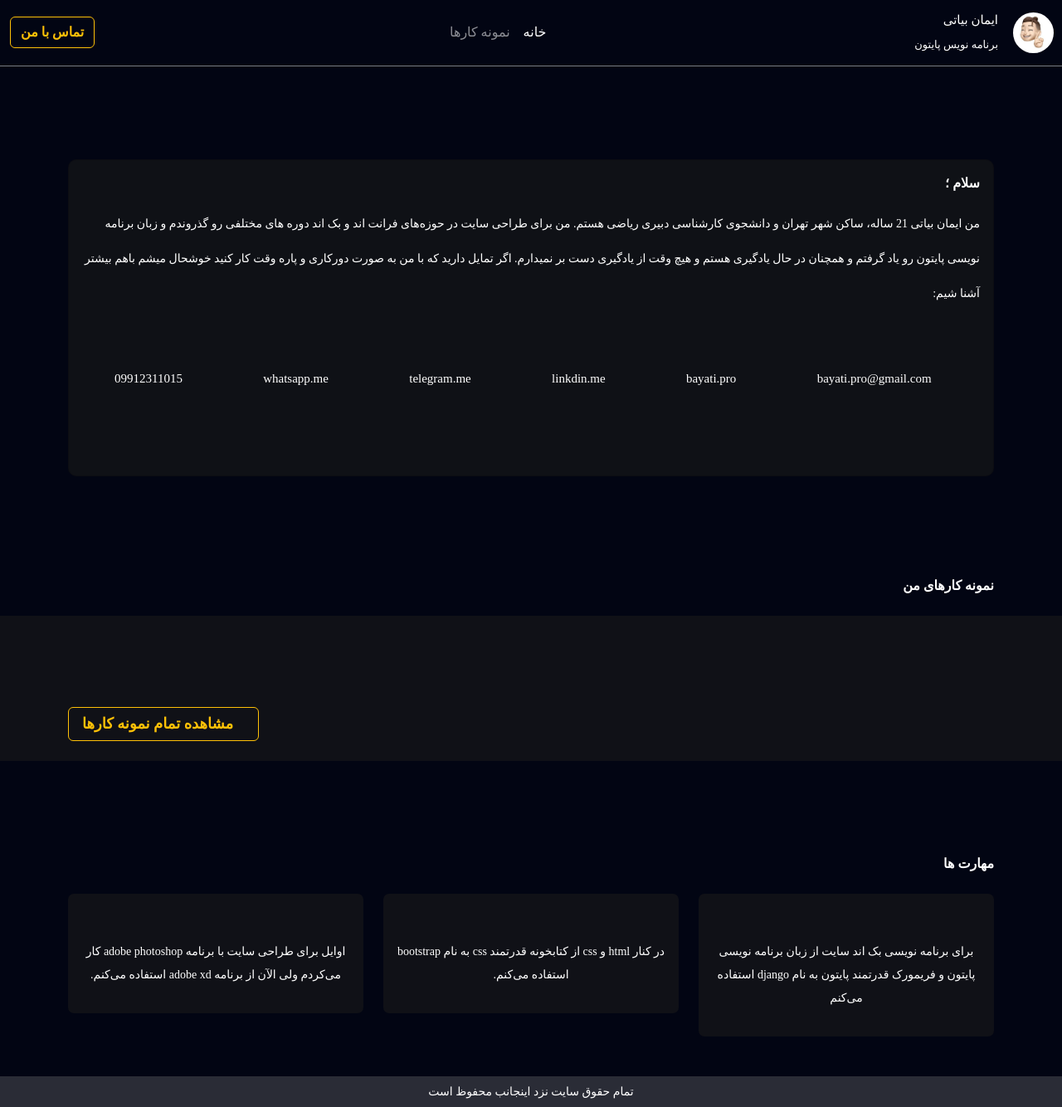
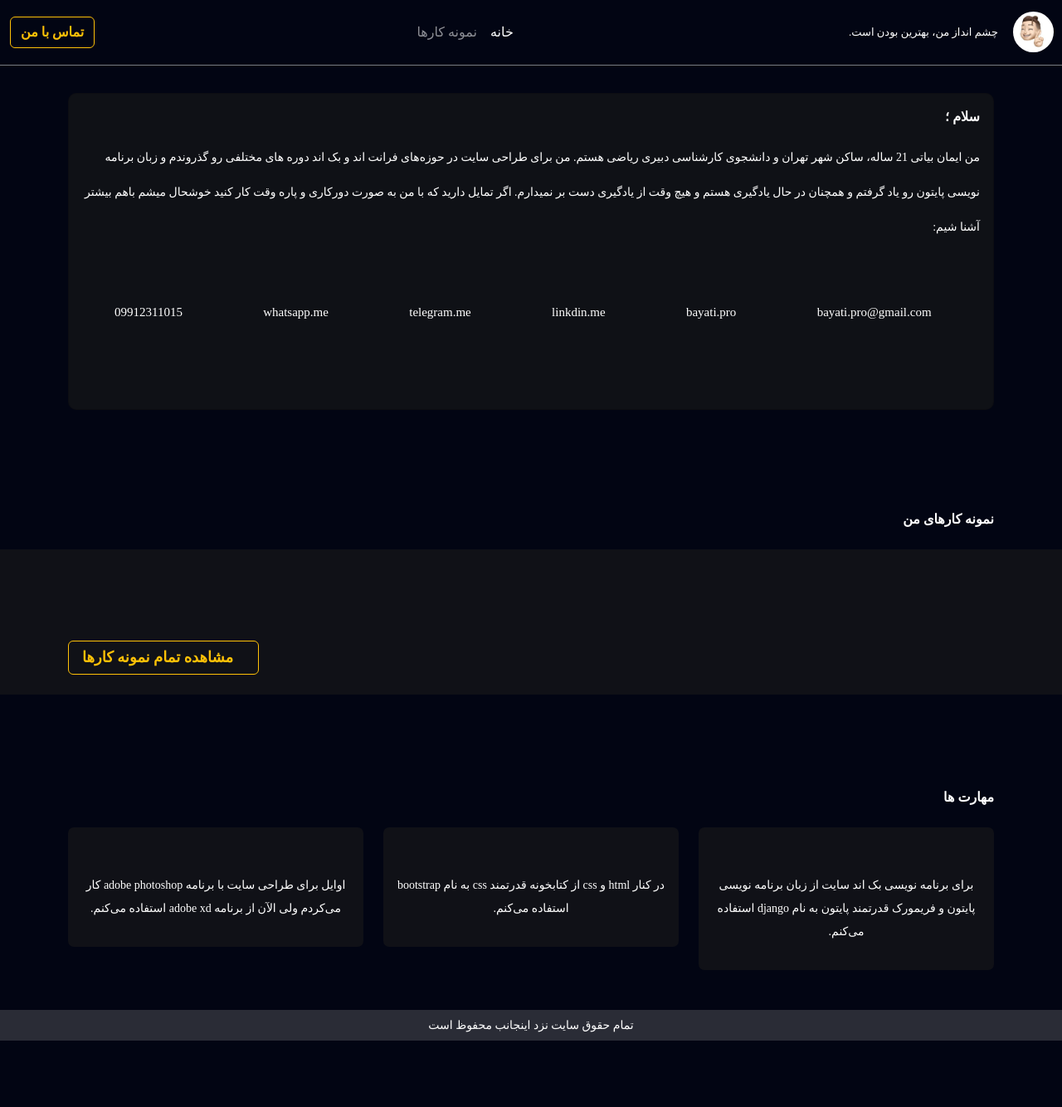
Before and after one commit to imanbayati/personal, a Django app: page / in a window 1280 px wide. Shown: the whole page at 83% size. After the commit the page ends 1254 px from the top, so only its background shows below. Run offline with Django 3.2, Linux system fonts and the light colour scheme; data that the repository does not hold is empty; some libraries are stand-ins or nearby versions; some web fonts are replaced.

Commit message:
final works

```diff
--- a/templates/base.html
+++ b/templates/base.html
@@ -8,9 +8,7 @@
 <link type="text/css" rel="stylesheet" href="{% static 'css/bootstrap.min.css' %}">
 <link type="text/css" rel="stylesheet" href="{% static 'css/bootstrap.rtl.min.css' %}">
 <link type="text/css" rel="stylesheet" href="{% static 'css/hover-min.css' %}">
-<!-- Add the slick-theme.css if you want default styling -->
 <link rel="stylesheet" type="text/css" href="//cdn.jsdelivr.net/npm/slick-carousel@1.8.1/slick/slick.css"/>
-<!-- Add the slick-theme.css if you want default styling -->
 <link rel="stylesheet" type="text/css" href="//cdn.jsdelivr.net/npm/slick-carousel@1.8.1/slick/slick-theme.css"/>
 <link type="text/css" rel="stylesheet" href="{% static 'css/style.css' %}">
 </head>
@@ -25,21 +23,16 @@
 						<div class="memoji align-self-center">
 							<img class="img-fluid" src="{% static 'img/download.jfif' %}" alt="me">
 						</div>
-						<div class="flex-column text-top">
-							<p class="text-white">
-								 ایمان بیاتی
-							</p>
-							<small class="text-white">
-								برنامه نویس پایتون
-							</small>
-						</div>
+						<p class="text-white mt-3" style="font-size:13px;">
+							چشم انداز من، بهترین بودن است.
+						</p>
 					</div>
 				</a>
     			<button class="navbar-toggler" type="button" data-bs-toggle="collapse" data-bs-target="#navbarSupportedContent" aria-controls="navbarSupportedContent" aria-expanded="false" aria-label="Toggle navigation">
       				<span class="navbar-toggler-icon"></span>
     			</button>
     			<div class="collapse navbar-collapse" id="navbarSupportedContent">
-     			 <ul class="navbar-nav me-auto mb-2 mb-lg-0 menu">
+     			 <ul class="navbar-nav me-auto text-center mb-2 mb-lg-0 menu">
         			<li class="nav-item">
           				<a class="nav-link active" aria-current="page" href="{% url 'website:home' %}">خانه</a>
         			</li>
@@ -49,13 +42,15 @@
           				</a>
         			</li>
       			</ul>
+				<div class="d-flex justify-content-center">
 				<a href="{% url 'website:contact' %}">
         			<button class="btn btn-outline-warning btn-contact-me" type="submit">تماس با من</button>
 				</a>
+				</div>
     			</div>
   				</div>
 		</nav>
-		<br><br><br>
+		<br>
 
 
 	</header>
--- a/templates/website/home.html
+++ b/templates/website/home.html
@@ -7,7 +7,7 @@
 		<div class="container">
 			<div class="row">
 				<div class="col-12">
-					<div class="card card-me mt-5">
+					<div class="card card-me mt-3">
 						<div class="card-body flex-column">
 							<p class="text-white">
 								<strong>
@@ -130,13 +130,13 @@
 								<i class="fa-brands fa-python"></i>
 							</div>
 							<p class="text-justify text-white text-center">
-								برای برنامه نویسی بک اند سایت از زبان برنامه نویسی پایتون و فریمورک قدرتمند پایتون به نام django استفاده می‌کنم
+								برای برنامه نویسی بک اند سایت از زبان برنامه نویسی پایتون و فریمورک قدرتمند پایتون به نام django استفاده می‌کنم.
 							</p>
 						</div>
 					</div>
 				</div>
 				<div class="col-12 col-lg-4">
-					<div class="card border-0 card-skil">
+					<div class="card border-0 card-skil my-3 my-lg-0">
 						<div class="card-body">
 							<div class="icon-skill mb-3 text-center text-white">
 								<i class="fa-brands fa-bootstrap"></i>
@@ -148,7 +148,7 @@
 					</div>
 				</div>
 				<div class="col-12 col-lg-4">
-					<div class="card border-0 card-skil figma">
+					<div class="card border-0 card-skil">
 						<div class="card-body">
 							<div class="icon-skill mb-3 text-center text-white">
 								<i class="fa-solid fa-palette"></i>
```
